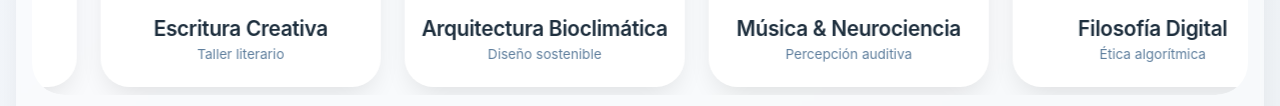
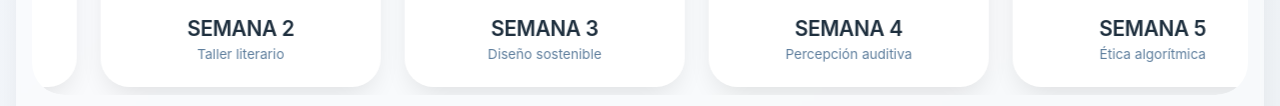
Before and after one commit to karawitakarawita-gif/desempeno-universitario, a plain HTML site: page index.html in a window 1280 px wide. Shown: the part 437-543 px from the top of the page. Drawn offline with Linux system fonts and the light colour scheme.

Commit message:
Update index.html

```diff
--- a/index.html
+++ b/index.html
@@ -270,37 +270,37 @@
     const cardsData = [
         {
             img: "https://picsum.photos/id/104/400/300",   // naturaleza
-            title: "Bosque Ancestral",
+            title: "SEMANA 1",
             shortDesc: "Ecosistema milenario",
             detailed: "Este bosque alberga especies endémicas de flora y fauna. Un santuario de biodiversidad que ha permanecido intacto durante siglos. Investigaciones recientes documentan más de 200 especies de líquenes."
         },
         {
             img: "https://picsum.photos/id/20/400/300",
-            title: "Escritura Creativa",
+            title: "SEMANA 2",
             shortDesc: "Taller literario",
             detailed: "El taller de escritura creativa explora técnicas narrativas modernas. Participa en sesiones de análisis textual y desarrolla tu voz única. Incluye antología digital y mentorías personalizadas."
         },
         {
             img: "https://picsum.photos/id/26/400/300",
-            title: "Arquitectura Bioclimática",
+            title: "SEMANA 3",
             shortDesc: "Diseño sostenible",
             detailed: "Principios de arquitectura que aprovechan recursos naturales. Casos de estudio en climas mediterráneos. Eficiencia energética y confort térmico pasivo."
         },
         {
             img: "https://picsum.photos/id/42/400/300",
-            title: "Música & Neurociencia",
+            title: "SEMANA 4",
             shortDesc: "Percepción auditiva",
             detailed: "La música modula la plasticidad cerebral. Evidencia empírica sobre la terapia musical en trastornos del neurodesarrollo. Conferencias con investigadores internacionales."
         },
         {
             img: "https://picsum.photos/id/15/400/300",
-            title: "Filosofía Digital",
+            title: "SEMANA 5",
             shortDesc: "Ética algorítmica",
             detailed: "Debates actuales sobre inteligencia artificial, privacidad y sesgos algorítmicos. Lecturas desde la filosofía de la tecnología y casos de gobernanza digital."
         },
         {
             img: "https://picsum.photos/id/29/400/300",
-            title: "Astrofotografía",
+            title: "SEMANA 6",
             shortDesc: "Capturando el cosmos",
             detailed: "Técnicas avanzadas de fotografía nocturna, procesado de imágenes astronómicas y revelado de nebulosas. Taller práctico con equipo profesional."
         },
```
